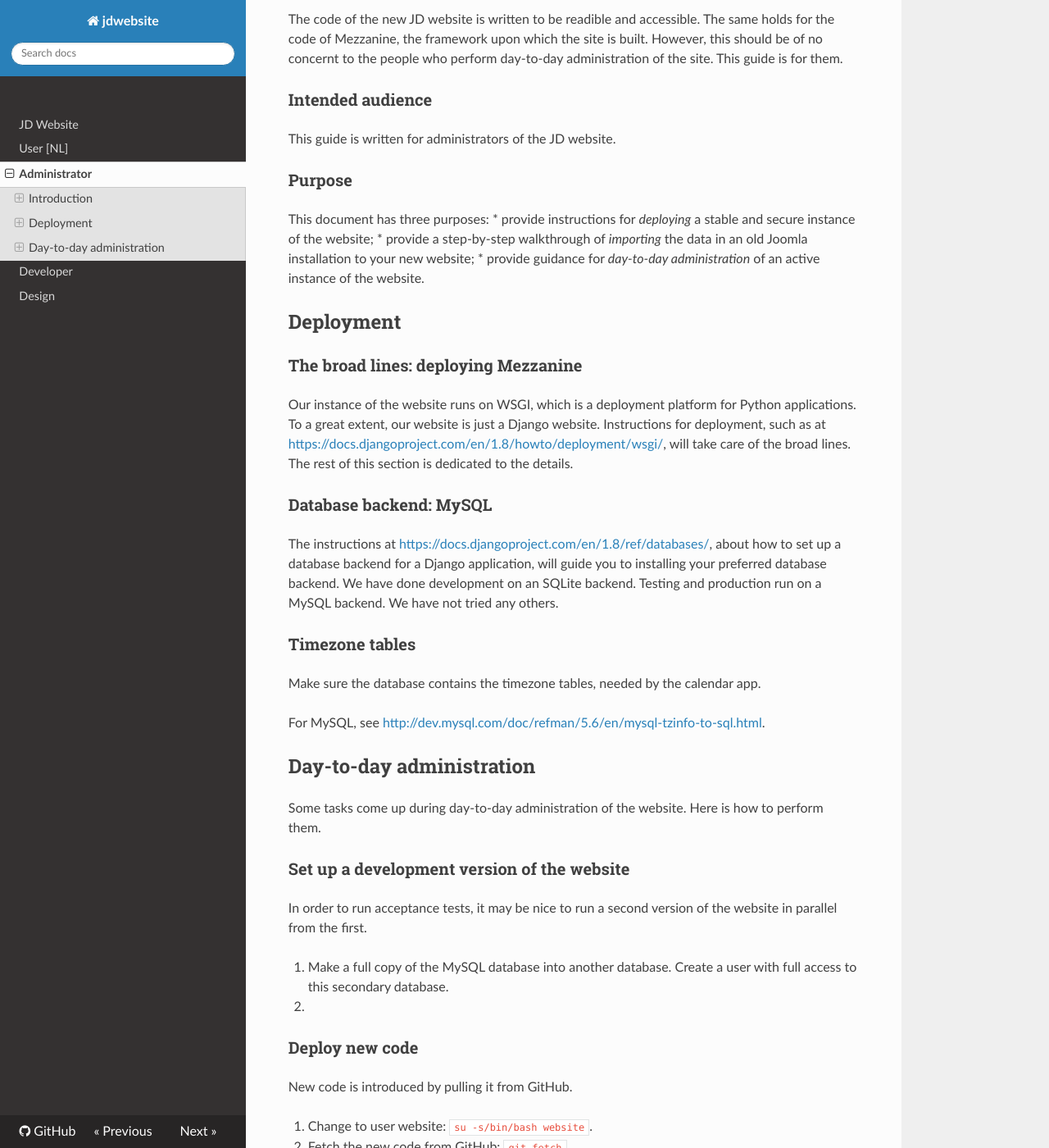
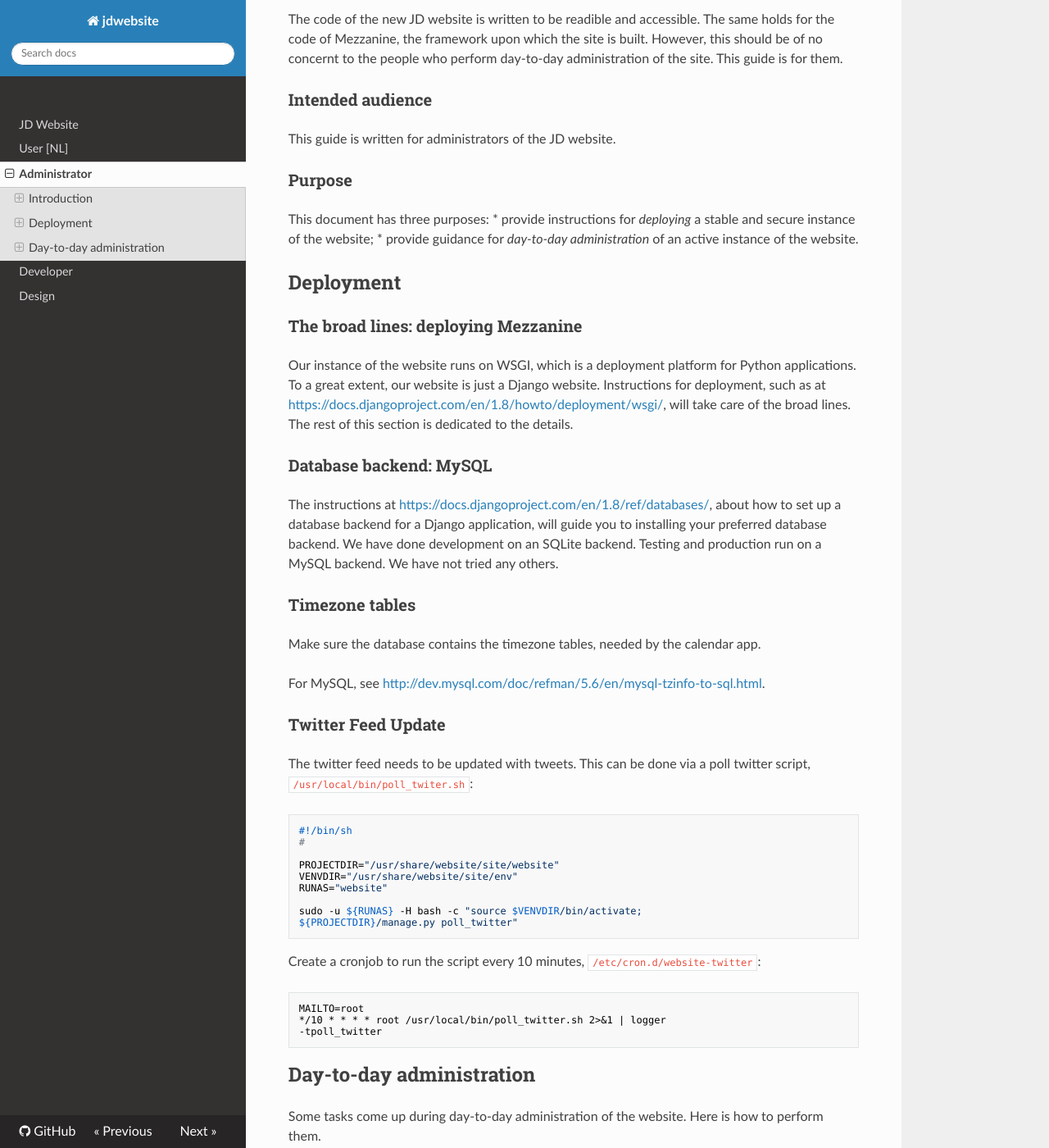
Before and after one commit to jonge-democraten/website, an MkDocs documentation site: the page built from docs/administrator.md, in a window 1280 px wide and 1400 px high, scrolled down 204 px. Shown: the whole window at 82% size. Built offline with MkDocs 1.6.1, drawn with Linux system fonts in a browser that asks for light colours; nearby versions of some CDN libraries; old or Windows-style settings are respelled for this version of MkDocs.

Commit message:
Add instructions to update the twitter feed

````diff
--- a/docs/administrator.md
+++ b/docs/administrator.md
@@ -12,7 +12,6 @@ This guide is written for administrators of the JD website.
 
 This document has three purposes:
 * provide instructions for *deploying* a stable and secure instance of the website;
-* provide a step-by-step walkthrough of *importing* the data in an old Joomla installation to your new website;
 * provide guidance for *day-to-day administration* of an active instance of the website.
 
 ## Deployment
@@ -30,6 +29,32 @@ The instructions at [https://docs.djangoproject.com/en/1.8/ref/databases/](https
 Make sure the database contains the timezone tables, needed by the calendar app.
 
 For MySQL, see [http://dev.mysql.com/doc/refman/5.6/en/mysql-tzinfo-to-sql.html](http://dev.mysql.com/doc/refman/5.6/en/mysql-tzinfo-to-sql.html).
+
+### Twitter Feed Update
+
+The twitter feed needs to be updated with tweets. This can be done via a poll twitter script,
+`/usr/local/bin/poll_twiter.sh`:
+
+```bash
+#!/bin/sh
+#
+
+PROJECTDIR="/usr/share/website/site/website"
+VENVDIR="/usr/share/website/site/env"
+RUNAS="website"
+
+sudo -u ${RUNAS} -H bash -c "source $VENVDIR/bin/activate;
+${PROJECTDIR}/manage.py poll_twitter"
+```
+
+Create a cronjob to run the script every 10 minutes,
+`/etc/cron.d/website-twitter`:
+
+```bash
+MAILTO=root
+*/10 * * * * root /usr/local/bin/poll_twitter.sh 2>&1 | logger
+-tpoll_twitter
+```
 
 ## Day-to-day administration
 
````
